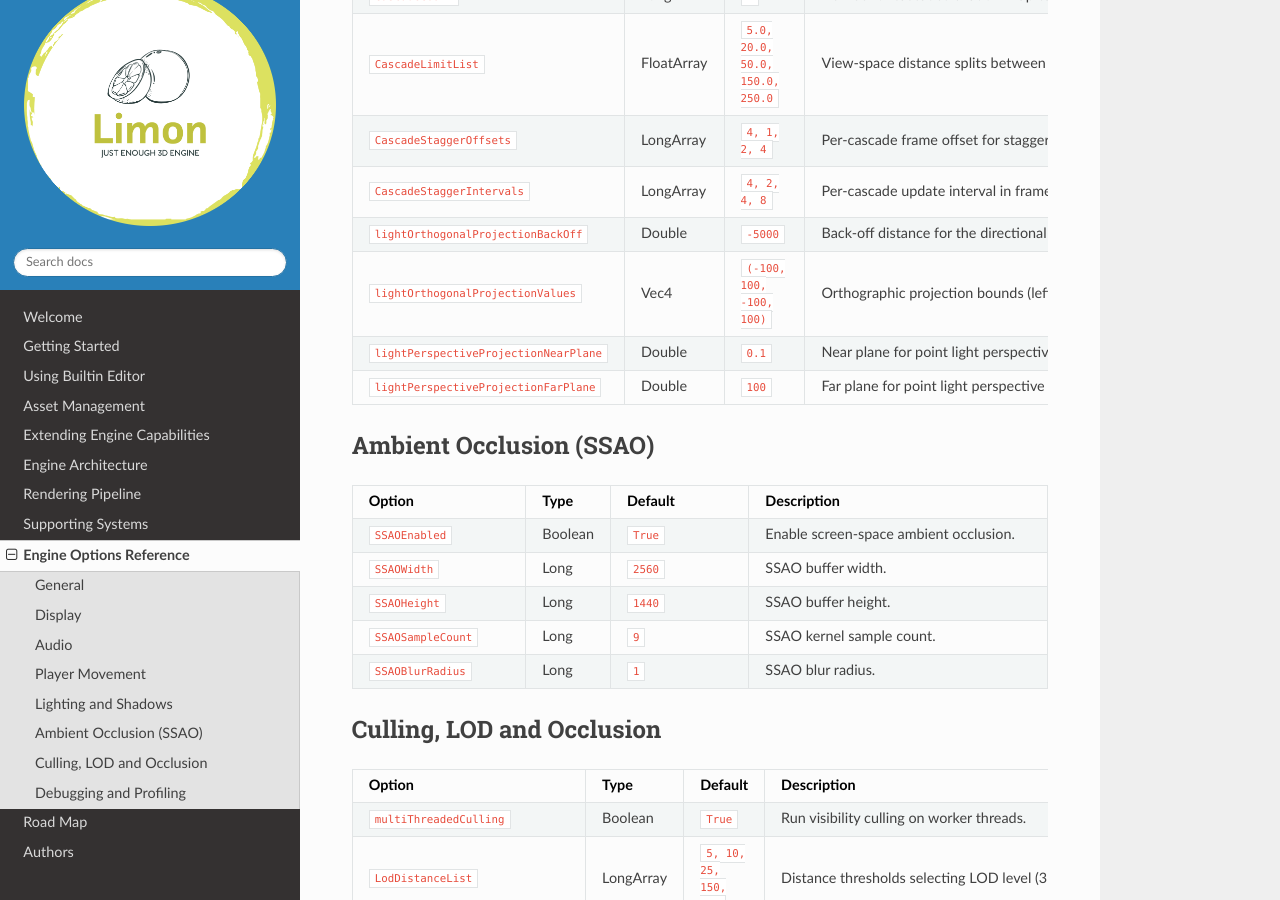
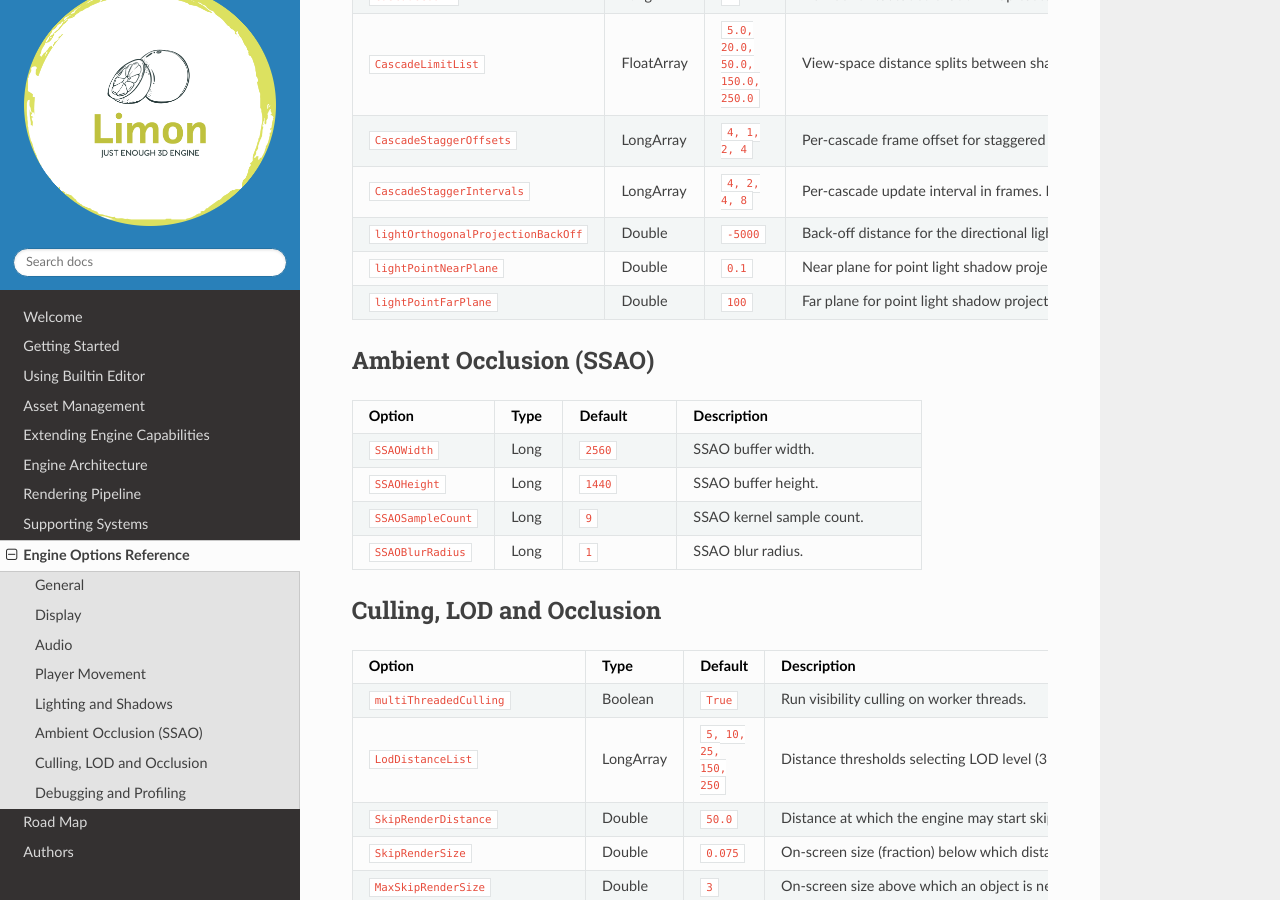
Before and after one commit to enginmanap/limonEngine-docs, a Sphinx documentation site: the page built from docs/OptionsReference.rst, in a window 1280 px wide and 900 px high, scrolled down 1962 px. Built offline with Sphinx 7.4.7 and the Read the Docs theme 3.1.0, drawn with Linux system fonts in a browser that asks for light colours.

Commit message:
Update Options

```diff
--- a/docs/OptionsReference.rst
+++ b/docs/OptionsReference.rst
@@ -195,18 +195,14 @@
      - Double
      - ``-5000``
      - Back-off distance for the directional light orthographic projection.
-   * - ``lightOrthogonalProjectionValues``
-     - Vec4
-     - ``(-100, 100, -100, 100)``
-     - Orthographic projection bounds (left/right/bottom/top) for the directional light.
-   * - ``lightPerspectiveProjectionNearPlane``
+   * - ``lightPointNearPlane``
      - Double
      - ``0.1``
-     - Near plane for point light perspective shadow projection.
-   * - ``lightPerspectiveProjectionFarPlane``
+     - Near plane for point light shadow projection.
+   * - ``lightPointFarPlane``
      - Double
      - ``100``
-     - Far plane for point light perspective shadow projection.
+     - Far plane for point light shadow projection.
 
 Ambient Occlusion (SSAO)
 ========================
@@ -219,10 +215,6 @@
      - Type
      - Default
      - Description
-   * - ``SSAOEnabled``
-     - Boolean
-     - ``True``
-     - Enable screen-space ambient occlusion.
    * - ``SSAOWidth``
      - Long
      - ``2560``
```
Also changed, not shown: docs/RenderingPipeline.rst (+5 -9 lines).
